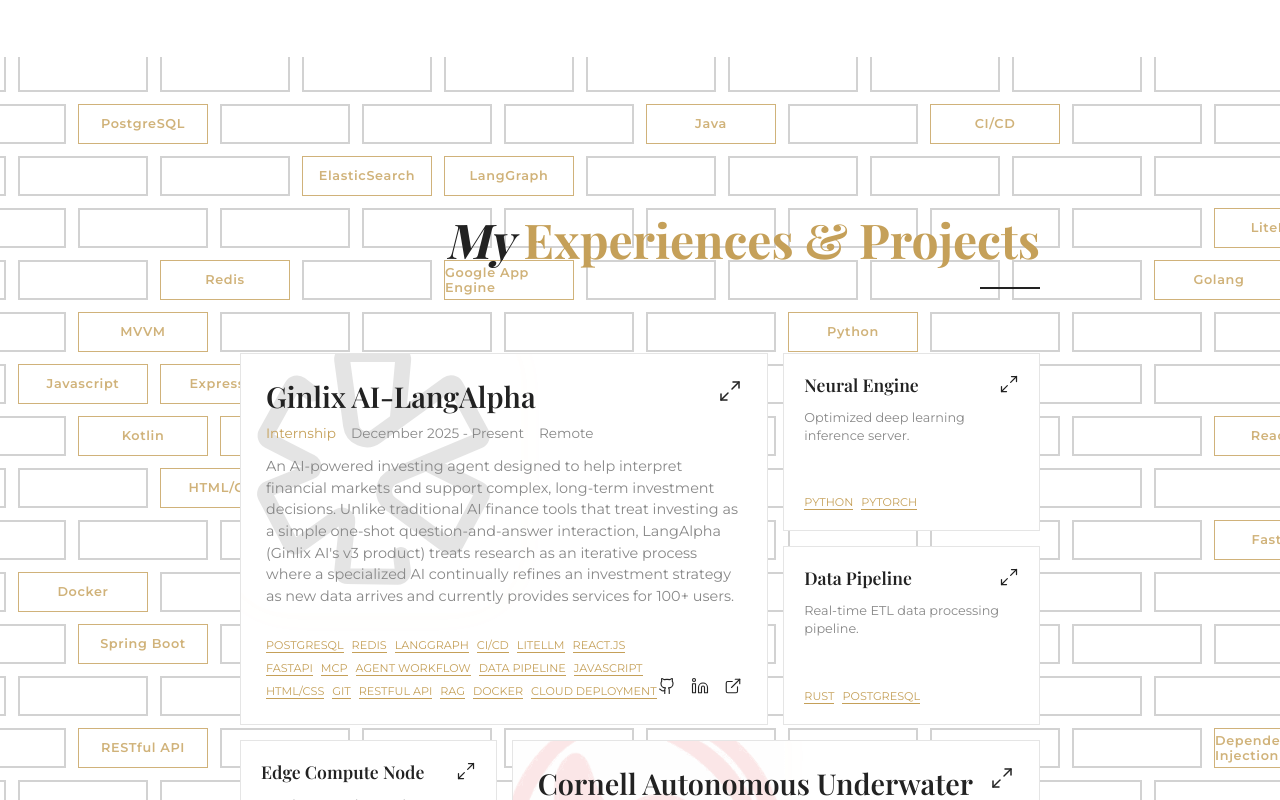
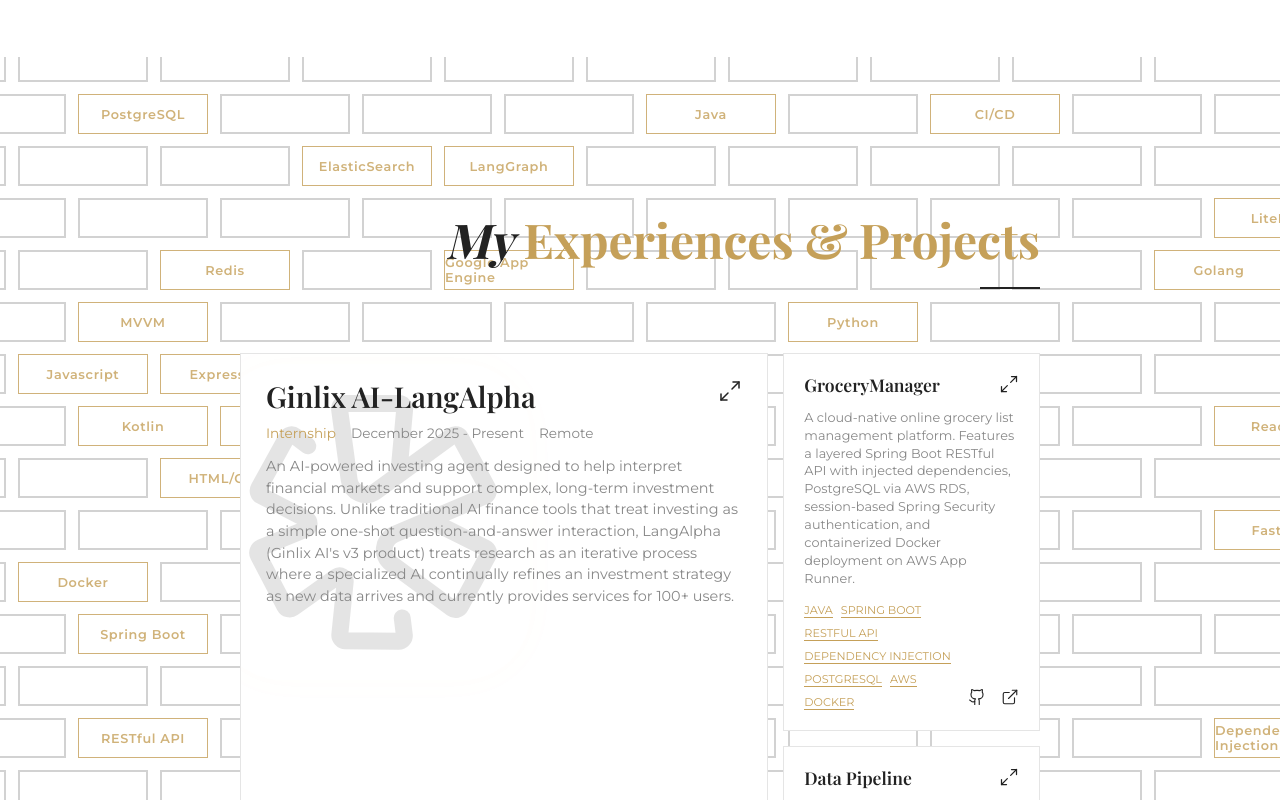
Before and after one commit to leo-Zhizhu/CyberPortfolio, a React (Vite) app: page / in a window 1280 px wide. Shown: the part 2000-2800 px from the top of the page. Built offline with nearby package versions, Linux system fonts and the light colour scheme; a web font is replaced by a local one.

Commit message:
Update project 2 to GroceryManager with AWS and Spring Boot tech stack implementation details and GitHub URL endpoints

```diff
--- a/src/components/Projects/BrickWall.jsx
+++ b/src/components/Projects/BrickWall.jsx
@@ -49,6 +49,10 @@
     'r20-c1', 'r21-c6', 'r20-c9', 'r11-c1', 'r6-c6', 'r12-c10'
 ];
 
+const projectTwoKeywords = [
+    'r2-c5', 'r12-c1', 'r14-c1', 'r14-c9', 'r2-c1', 'r18-c10', 'r11-c1'
+];
+
 const BrickWall = ({ hoveredProjectId }) => {
     const rows = 45;
     const cols = 60;
@@ -91,6 +95,7 @@
                         const blockData = blocks[id];
                         const isHighlighted =
                             (hoveredProjectId === 1 && projectOneKeywords.includes(id)) ||
+                            (hoveredProjectId === 2 && projectTwoKeywords.includes(id)) ||
                             (hoveredProjectId === 6 && projectSixKeywords.includes(id));
 
                         return <BrickBlock key={id} id={blockData.id} word={blockData.word} isHighlighted={isHighlighted} />;
--- a/src/components/Projects/index.jsx
+++ b/src/components/Projects/index.jsx
@@ -22,10 +22,12 @@
     },
     {
         id: 2,
-        title: 'Neural Engine',
-        description: 'Optimized deep learning inference server.',
-        tech: ['Python', 'PyTorch'],
-        size: 'small'
+        title: 'GroceryManager',
+        description: 'A cloud-native online grocery list management platform. Features a layered Spring Boot RESTful API with injected dependencies, PostgreSQL via AWS RDS, session-based Spring Security authentication, and containerized Docker deployment on AWS App Runner.',
+        tech: ['Java', 'Spring Boot', 'RESTful API', 'Dependency Injection', 'PostgreSQL', 'AWS', 'Docker'],
+        size: 'small',
+        github: 'https://github.com/leo-Zhizhu/GroceryManager',
+        link: 'https://jfmvpckfgd.us-east-2.awsapprunner.com/'
     },
     {
         id: 3,
```
